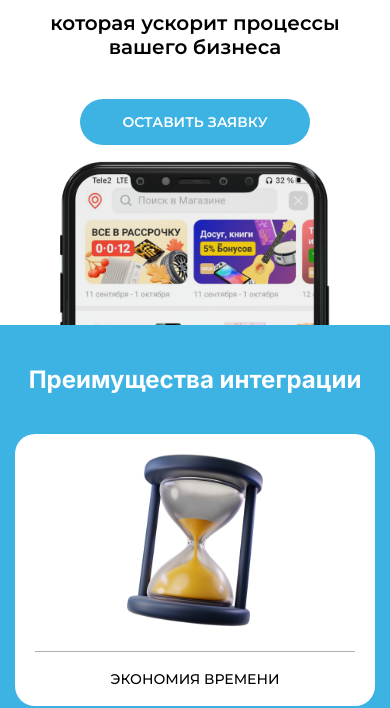
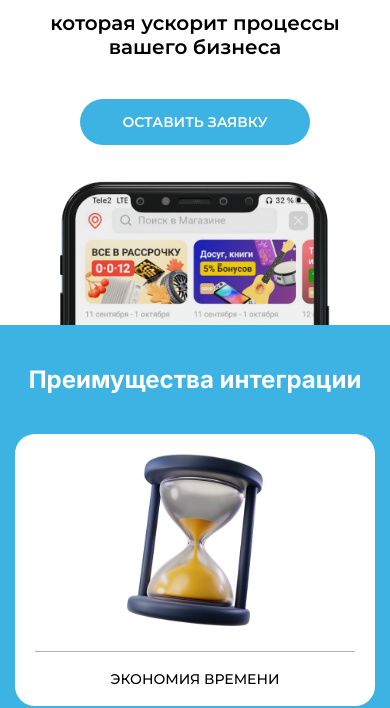
Before and after one commit to TamirlanMk/1ckaspi, a plain HTML site: page index.html in a window 390 px wide. Shown: the part 173-881 px from the top of the page. Drawn offline with nearby package versions, Linux system fonts and the light colour scheme.

Commit message:
fix: fix hero block

```diff
--- a/scss/hero.scss
+++ b/scss/hero.scss
@@ -188,7 +188,7 @@
 
     @media (max-width: 465px) {
       left: 50%;
-      bottom: -60%;
+      bottom: -64%;
       right: 0;
       transform: translateX(-50%) translateY(-50%);
     }
```
Also changed, not shown: css/style.css.
